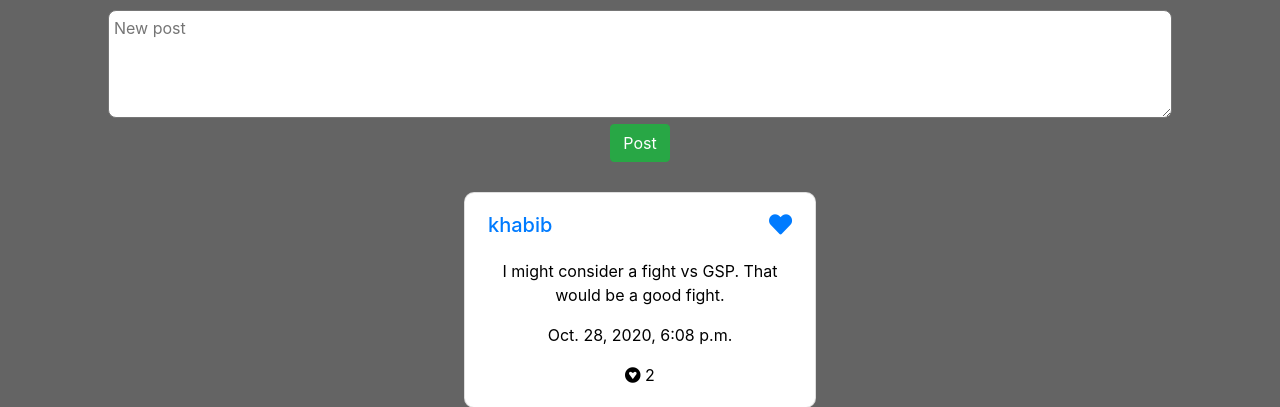
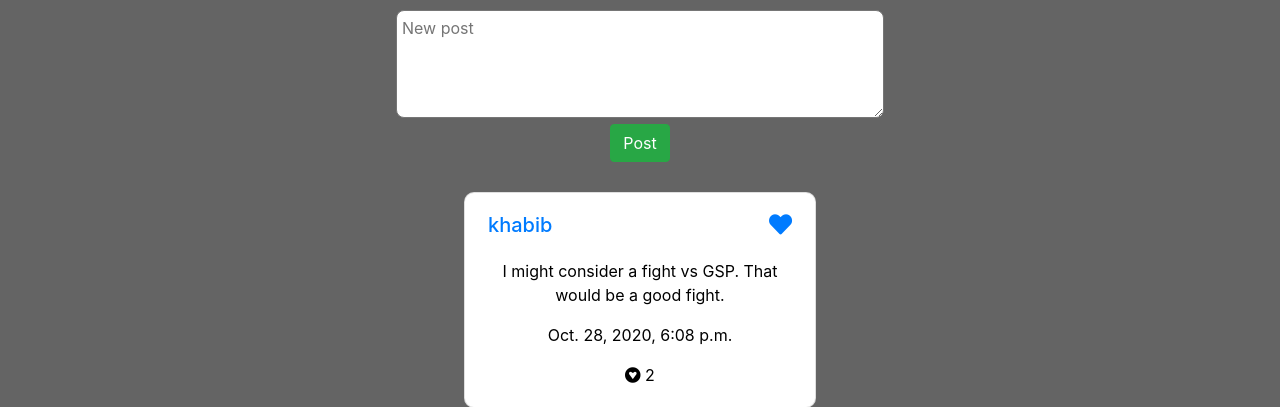
Before and after one commit to Kerman07/networkz, a Django app: page /following in a window 1280 px wide. Shown: the part 79-486 px from the top of the page. Run offline with Django 3.2, Linux system fonts and the light colour scheme; a user stored in the database is signed in; data comes from the database, SQL or seed files in the repository; some libraries are stand-ins or nearby versions.

Commit message:
changed textarea sizing

```diff
--- a/network/static/network/styles.css
+++ b/network/static/network/styles.css
@@ -71,7 +71,7 @@ html {
 #text {
   border-radius: 0.5rem;
   padding: 5px;
-  width: 95%;
+  max-width: 95%;
 }
 
 .card-headers {
```
